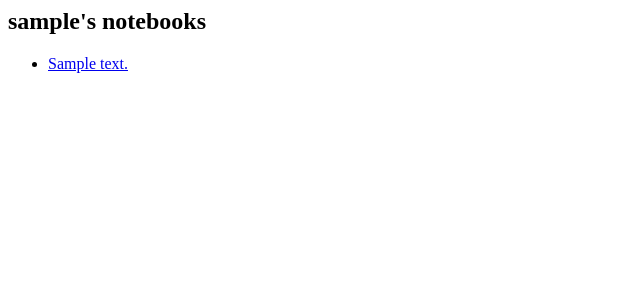
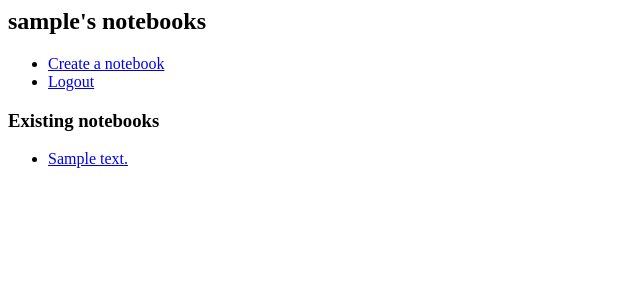
Before and after one commit to druths/enchant, a Flask app: template templates/home.html in a window 1280 px wide. Shown: the top 300 px of the page, without its empty margins (0-640 px from the left). Run offline with Flask 2, Linux system fonts and the light colour scheme; the template is opened without the code that fills it: most values are stand-ins (such as "Sample title", 1, 10 or a date in 2020).

Commit message:
Support for creating new notebooks

```diff
--- a/app.py
+++ b/app.py
@@ -320,23 +320,30 @@ def user_home(username):
     notebook_names = get_notebook_names(username)
     return render_template('home.html',username=username,notebooks=notebook_names)
 
-@app.route('/<username>/create_notebook')
+@app.route('/<username>/create_notebook',methods=['GET','POST'])
 @login_required
 def create_notebook_handler(username):
-    notebook_name = request.args.get('notebook_name')
+    if request.method == 'POST':
+        notebook_name = request.form['notebook_name']
 
-    # if the argument wasn't supplied
-    if notebook_name is None:
-        return json_failed_response('notebook_name not specified')
+        if notebook_name == '':
+            return json_failed_response('notebook_name not specified')
 
-    # check if the notebook already exists
-    if notebook_exists(username,notebook_name):
-        return json_failed_response('notebook already exists')
+        # check if the notebook already exists
+        if notebook_exists(username,notebook_name):
+            return json_failed_response('notebook already exists')
 
-    # create the notebook
-    create_notebook(username,notebook_name)
+        # create the notebook
+        create_notebook(username,notebook_name)
 
-    return JSON_OK_RESPONSE
+        return redirect('/%s' % username)
+    else:
+        return Response('''
+        <form action="" method="post">
+            <p>Notebook name: <input type=text name=notebook_name></p>
+            <p><input type=submit value="Create"></p>
+        </form>
+        ''')
 
 @app.route('/<username>/notebook/<notebook>')
 @login_required
--- a/templates/home.html
+++ b/templates/home.html
@@ -3,6 +3,14 @@
 <body>
 
 <h2>{{ username }}'s notebooks</h2>
+
+<ul>
+	<li><a href="/{{ username }}/create_notebook">Create a notebook</a></li>
+	<li><a href="/logout">Logout</a></li>
+</ul>
+
+<h3>Existing notebooks</h3>
+
 <ul>
 	{% for notebook in notebooks %}
 	<li><a href="/{{ username }}/notebook/{{ notebook }}">{{ notebook }}</li>
```
Also changed, not shown: README.md.
